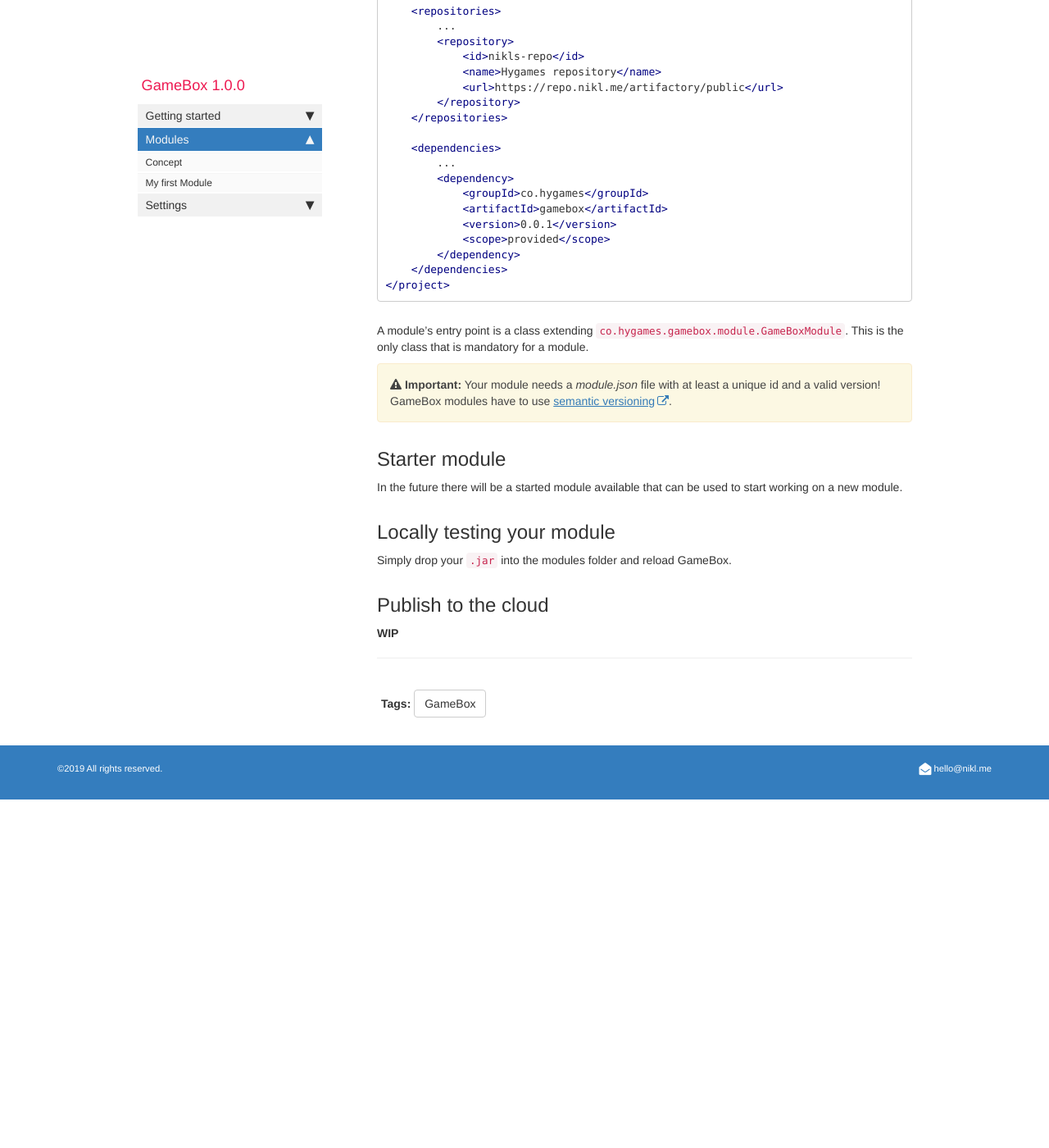
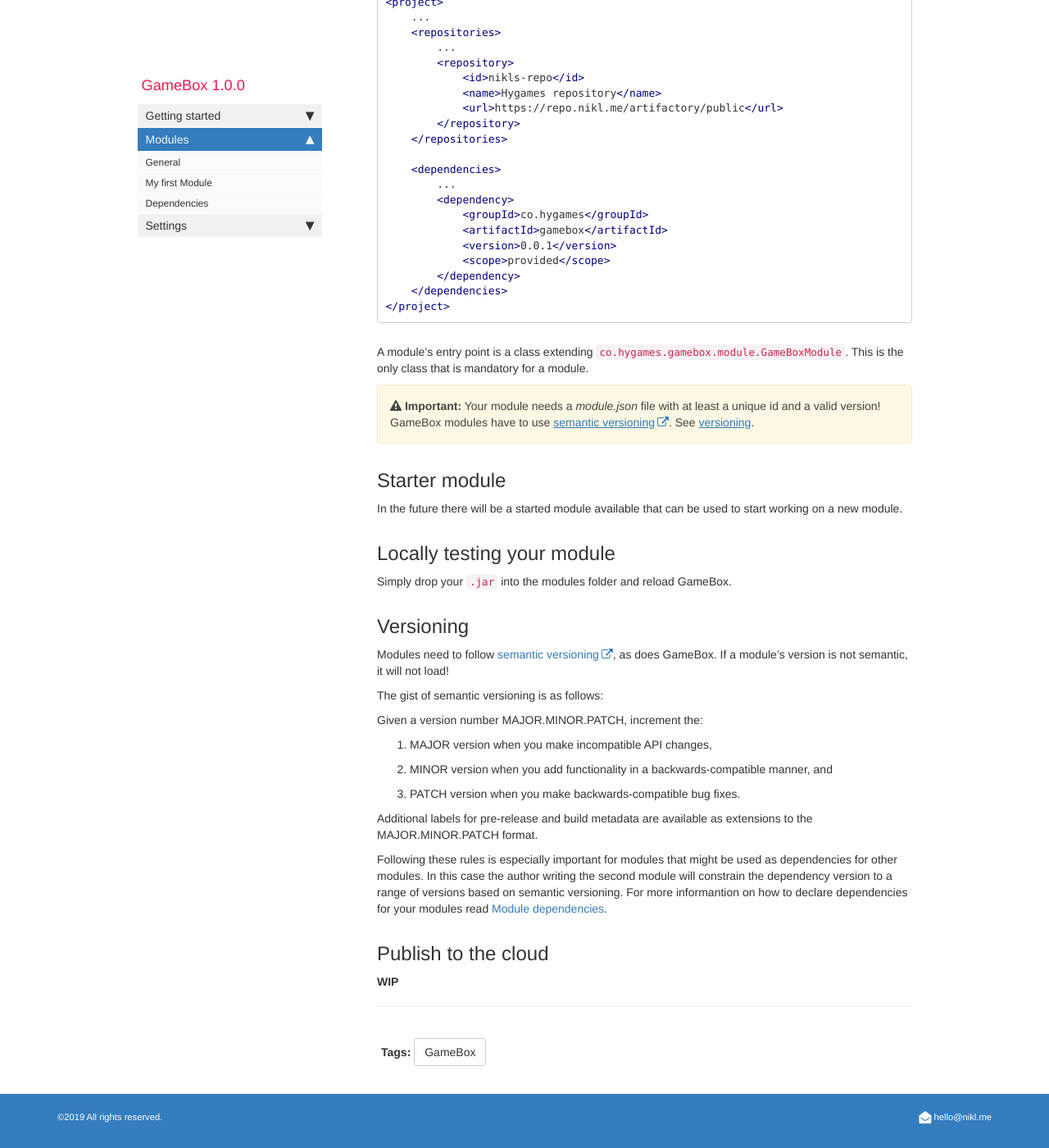
Before and after one commit to hygames/www-hygames-dev, a Jekyll site: the page built from _docs/gamebox/modules/my-first-module.md, in a window 1280 px wide and 1400 px high, scrolled down 602 px. Shown: the whole window at 82% size. Built offline with Jekyll 4.4.1, drawn with Linux system fonts in a browser that asks for light colours; nearby versions of some CDN libraries; comment, search, counter and statistics services are not loaded; before the commit the page ends 1577 px from its top, so only the background shows below that.

Commit message:
documentation on module dependencies and semantic versioning

````diff
--- a/_docs/gamebox/modules/my-first-module.md
+++ b/_docs/gamebox/modules/my-first-module.md
@@ -38,7 +38,7 @@ Modules are written in Java. For development the GameBox code is needed as a dep
 
 A module's entry point is a class extending ```co.hygames.gamebox.module.GameBoxModule```. This is the only class that is mandatory for a module.
 
-{% include important.html content="Your module needs a *module.json* file with at least a unique id and a valid version! GameBox modules have to use [semantic versioning](https://semver.org/){: target='_blank'}." %}
+{% include important.html content="Your module needs a *module.json* file with at least a unique id and a valid version! GameBox modules have to use [semantic versioning](https://semver.org/){: target='_blank'}. See [versioning](#versioning)." %}
 
 ## Starter module
 
@@ -48,6 +48,22 @@ In the future there will be a started module available that can be used to start
 
 Simply drop your `.jar` into the modules folder and reload GameBox.
 
+## Versioning
+
+Modules need to follow [semantic versioning](https://semver.org/){: target='_blank'}, as does GameBox. If a module's version is not semantic, it will not load!
+
+The gist of semantic versioning is as follows:
+
+Given a version number MAJOR.MINOR.PATCH, increment the:
+
+1. MAJOR version when you make incompatible API changes,
+2. MINOR version when you add functionality in a backwards-compatible manner, and
+3. PATCH version when you make backwards-compatible bug fixes.
+
+Additional labels for pre-release and build metadata are available as extensions to the MAJOR.MINOR.PATCH format.
+
+Following these rules is especially important for modules that might be used as dependencies for other modules. In this case the author writing the second module will constrain the dependency version to a range of versions based on semantic versioning. For more informantion on how to declare dependencies for your modules read [Module dependencies]({{ '/gamebox/modules/dependencies' | relative_url }}).
+
 ## Publish to the cloud
 
 **WIP**
````
Also changed, not shown: _data/sidebars/gamebox_sidebar.yml (+6 -1 lines), _docs/gamebox/modules/dependencies.md (added, +41 -0 lines).
